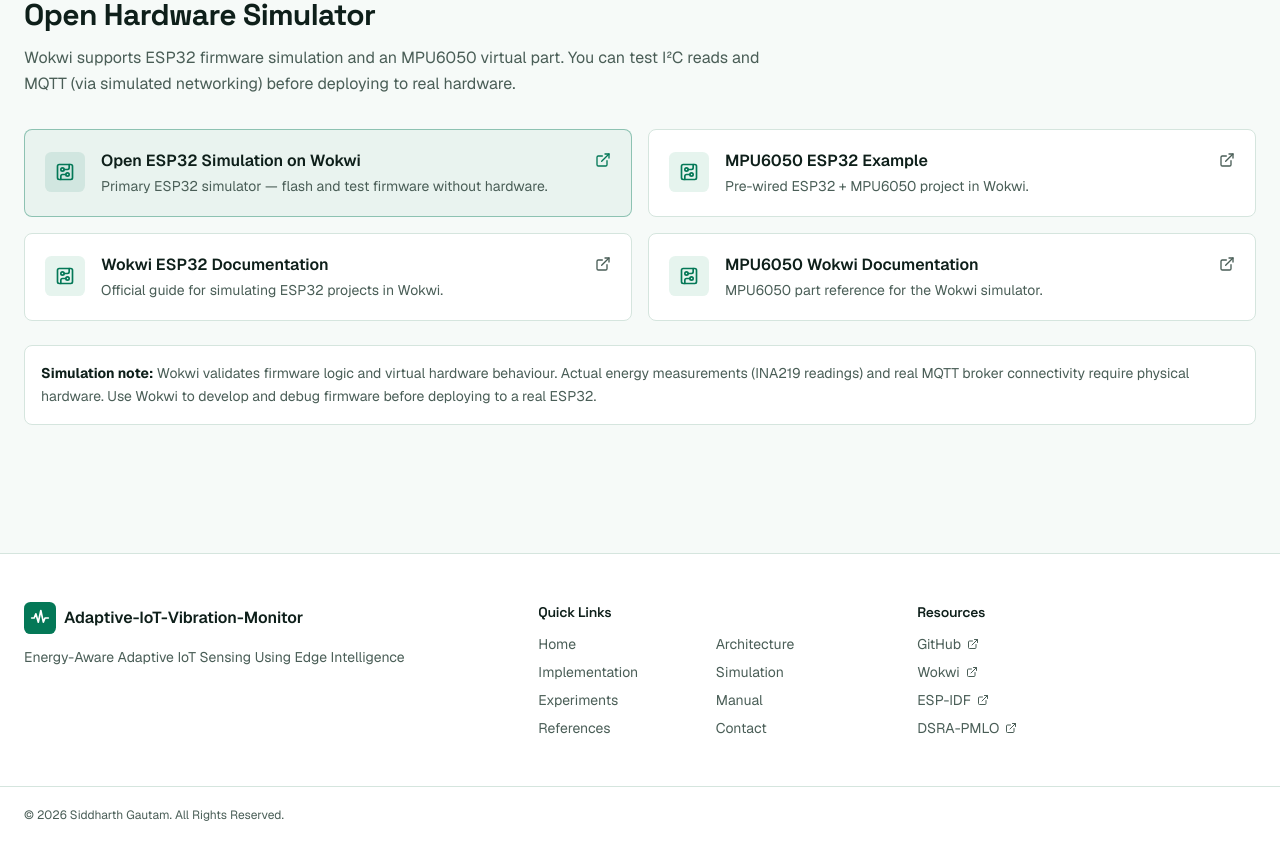
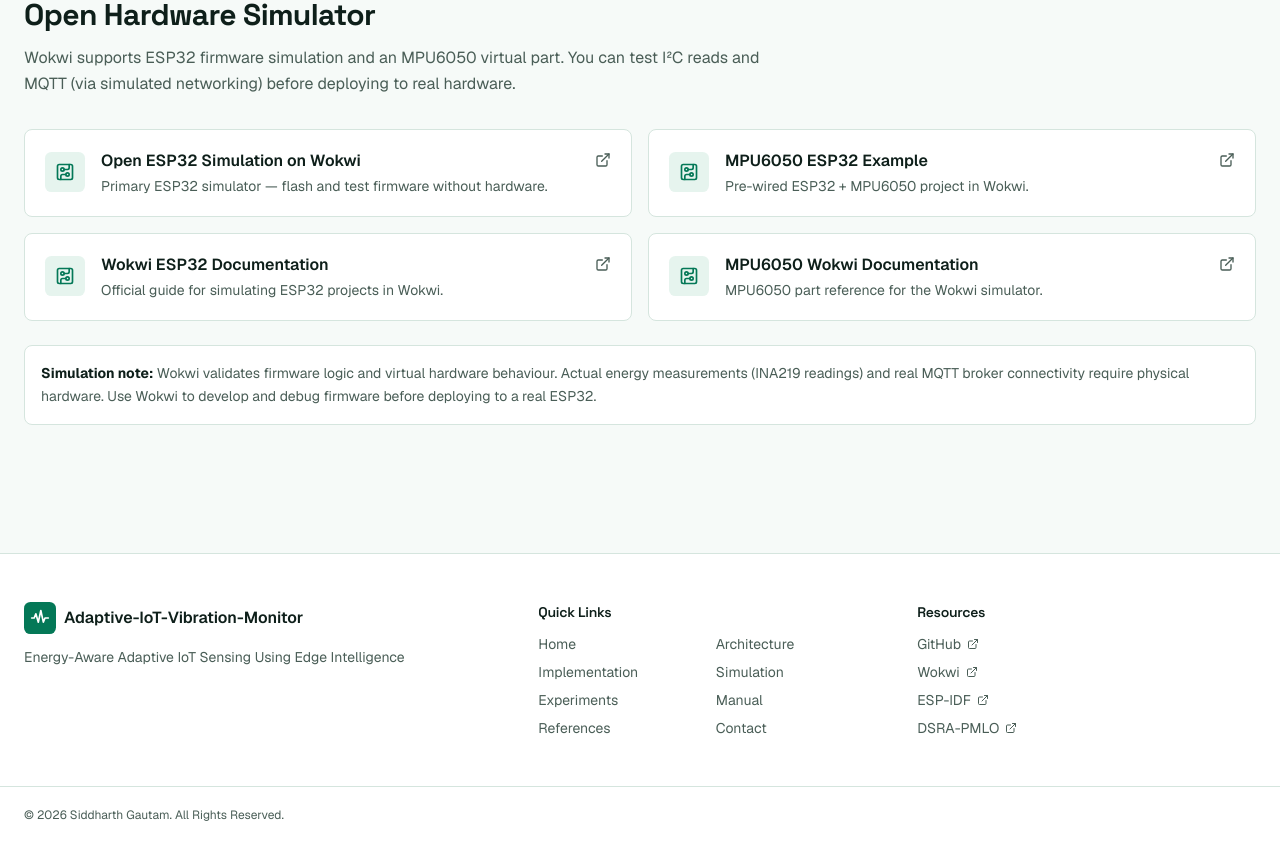
Before and after one commit to Semaphore007/Adaptive-IoT-Vibration-Monitor, a Next.js app: page /simulation in a window 1280 px wide. Shown: the part 2220-3063 px from the top of the page. Built offline with nearby package versions, Linux system fonts and the light colour scheme.

Commit message:
files added

```diff
--- a/app/simulation/page.tsx
+++ b/app/simulation/page.tsx
@@ -62,30 +62,22 @@ export default function SimulationPage() {
           description="Wokwi supports ESP32 firmware simulation and an MPU6050 virtual part. You can test I²C reads and MQTT (via simulated networking) before deploying to real hardware."
         />
         <div className="grid gap-4 sm:grid-cols-2">
-          {WOKWI_LINKS.map((l, index) => (
+          {WOKWI_LINKS.map((l) => (
             <a
               key={l.url}
               href={l.url}
               target="_blank"
               rel="noopener noreferrer"
-              className={[
-                'group flex items-start gap-4 rounded-lg border p-5 transition-colors duration-200',
-                index === 0
-                  ? 'border-primary/40 bg-primary/5 text-foreground hover:border-primary/50 hover:bg-primary/10'
-                  : 'border-border bg-card text-foreground hover:border-primary/50 hover:bg-accent',
-              ].join(' ')}
+              className="group flex items-start gap-4 rounded-lg border border-border bg-card p-5 text-foreground transition-colors duration-200 hover:border-primary/50 hover:bg-accent"
             >
-              <span className={[
-                'mt-0.5 inline-flex size-10 shrink-0 items-center justify-center rounded-md',
-                index === 0 ? 'bg-primary/10 text-primary' : 'bg-secondary text-primary',
-              ].join(' ')}>
+              <span className="mt-0.5 inline-flex size-10 shrink-0 items-center justify-center rounded-md bg-secondary text-primary">
                 <CircuitBoard className="size-5" aria-hidden="true" />
               </span>
               <div className="min-w-0 flex-1">
-                <p className={['font-semibold leading-snug', index === 0 ? 'text-foreground' : 'text-foreground'].join(' ')}>{l.title}</p>
+                <p className="font-semibold leading-snug text-foreground">{l.title}</p>
                 <p className="mt-1 text-sm text-muted-foreground">{l.description}</p>
               </div>
-              <ExternalLink className={['mt-0.5 size-4 shrink-0', index === 0 ? 'text-primary' : 'text-muted-foreground group-hover:text-primary'].join(' ')} aria-hidden="true" />
+              <ExternalLink className="mt-0.5 size-4 shrink-0 text-muted-foreground group-hover:text-primary" aria-hidden="true" />
               <span className="sr-only">(opens in new tab)</span>
             </a>
           ))}
```
Also changed, not shown: 1 other file (tests, documents, lock files or other folders).
